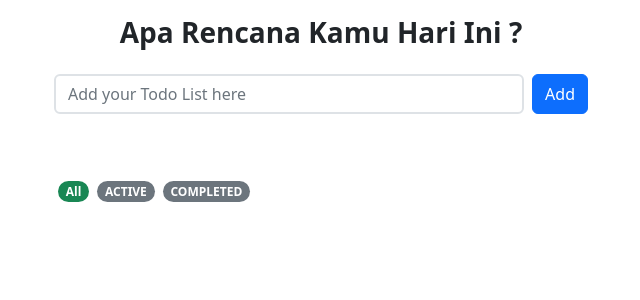
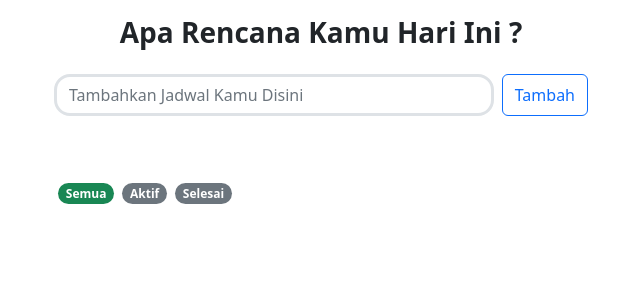
Before and after one commit to Nandazzz/TPA5-TodoListApp, a React (Vite) app: page / in a window 1280 px wide. Shown: the top 300 px of the page, without its empty margins (319-959 px from the left). Built offline with nearby package versions, Linux system fonts and the light colour scheme.

Commit message:
revisi color and text

```diff
--- a/src/components/FormTodo.jsx
+++ b/src/components/FormTodo.jsx
@@ -6,7 +6,6 @@ import { useDispatch } from "react-redux";
 import Swal from "sweetalert2";
 import withReactContent from "sweetalert2-react-content";
 
-//Sweet alert with react content
 const MySwal = withReactContent(Swal);
 
 function FormTodo({ editFormVisibility, editTodo, cancelUpdate }) {
@@ -15,11 +14,9 @@ function FormTodo({ editFormVisibility, editTodo, cancelUpdate }) {
   const [editValue, setEditValue] = useState("");
 
   useEffect(() => {
-    //Catch edit todo from props and set to edit state
     setEditValue(editTodo.todo);
   }, [editTodo]);
 
-  //Submit Todo
   const handleSubmit = (e) => {
     e.preventDefault();
     const todoObj = {
@@ -27,9 +24,9 @@ function FormTodo({ editFormVisibility, editTodo, cancelUpdate }) {
       todo: todoValue,
       isCompleted: false,
     };
-    //Dispatch and send object to action addTodo
+
     dispatch(addTodo(todoObj));
-    MySwal.fire("Success!", "Succesfully added some todo.", "success");
+    MySwal.fire("Behasil!", "Jadwal Kamu Berhasil Ditambahkan");
     e.target.reset();
   };
 
@@ -41,9 +38,9 @@ function FormTodo({ editFormVisibility, editTodo, cancelUpdate }) {
       todo: editValue,
       completed: false,
     };
-    //Dispatch and send object to action editTodoSubmit
+
     dispatch(editTodoSubmit(editObj));
-    MySwal.fire("Success!", "Your todo has been updated.", "success");
+    MySwal.fire("Berhasil!", "Jadwal Kamu Berhasil Diperbaharui");
     e.target.reset();
     cancelUpdate();
   };
@@ -58,13 +55,17 @@ function FormTodo({ editFormVisibility, editTodo, cancelUpdate }) {
           <Form.Group className="d-flex">
             <input
               type="text"
-              className="border border-2 form-control"
+              className="border border-3 form-control rounded-4"
               onChange={(e) => setTodoValue(e.target.value)}
-              placeholder="Add your Todo List here"
+              placeholder="Tambahkan Jadwal Kamu Disini"
               required
             />
-            <Button type="submit" className="submit ms-2">
-              Add
+            <Button
+              type="submit"
+              className="submit ms-2"
+              variant="outline-primary"
+            >
+              Tambah
             </Button>
           </Form.Group>
         </Form>
@@ -79,11 +80,11 @@ function FormTodo({ editFormVisibility, editTodo, cancelUpdate }) {
               value={editValue || ""}
               className="border border-2 form-control"
               onChange={(e) => setEditValue(e.target.value)}
-              placeholder="Update your Todo Items"
+              placeholder="Ubah Jadwal Kamu Disini."
               required
             />
             <Button type="submit" className="submit ms-2">
-              Update
+              Perbaharui
             </Button>
           </Form.Group>
           <Form.Group className="text-center">
@@ -92,7 +93,7 @@ function FormTodo({ editFormVisibility, editTodo, cancelUpdate }) {
               style={{ width: "300px" }}
               onClick={() => cancelUpdate()}
             >
-              BACK
+              Kembali
             </Button>
           </Form.Group>
         </Form>
--- a/src/components/Todos.jsx
+++ b/src/components/Todos.jsx
@@ -16,17 +16,15 @@ function Todos({ handleEditClick, editFormVisibility }) {
 
   const handleRemove = (id) => {
     MySwal.fire({
-      title: "Are you sure want to delete this todo?",
-      text: "You won't be able to revert this!",
-      icon: "warning",
+      title: "Kamu Mau Menghapus Jadwalmu ?",
       showCancelButton: true,
       confirmButtonColor: "#3085d6",
       cancelButtonColor: "#d33",
-      confirmButtonText: "Yes, delete it!",
+      confirmButtonText: "YA, Hapus Jadwal!",
     }).then((result) => {
       if (result.isConfirmed) {
         dispatch(removeTodo(id));
-        MySwal.fire("Deleted!", "Your file has been deleted.", "success");
+        MySwal.fire("Berhasil!", "Jadwal Kamu Berhasil Dihapus.");
       }
     });
   };
@@ -40,7 +38,7 @@ function Todos({ handleEditClick, editFormVisibility }) {
           className={filter == null ? "bg-success mx-1" : "bg-secondary mx-1"}
           onClick={() => setFilter(null)}
         >
-          All
+          Semua
         </Badge>
         <Badge
           pill
@@ -48,7 +46,7 @@ function Todos({ handleEditClick, editFormVisibility }) {
           className={filter == false ? "bg-success mx-1" : "bg-secondary mx-1"}
           onClick={() => setFilter(false)}
         >
-          ACTIVE
+          Aktif
         </Badge>
         <Badge
           pill
@@ -56,7 +54,7 @@ function Todos({ handleEditClick, editFormVisibility }) {
           className={filter == true ? "bg-success mx-1" : "bg-secondary mx-1"}
           onClick={() => setFilter(true)}
         >
-          COMPLETED
+          Selesai
         </Badge>
       </Form.Group>
       {state.map((item) => {
--- a/src/pages/TodoPage.jsx
+++ b/src/pages/TodoPage.jsx
@@ -8,18 +8,14 @@ import Todos from "../components/Todos";
 
 function TodoPage() {
   const dispatch = useDispatch();
-  //Set editFormVisibility state to handle edit form
   const [editFormVisibility, setEditFormVisibility] = useState(false);
-  //Set editTodo state to catch editTodo value from Todos component child
   const [editTodo, setEditTodo] = useState("");
 
-  //Set function handleEditClick to catch todo object value from button edit todo from Todos component child
   const handleEditClick = (todo) => {
     setEditFormVisibility(true);
     setEditTodo(todo);
   };
 
-  //Set function cancelUpdate to cahnge Edit Form visibility to false(hidden)
   const cancelUpdate = () => {
     setEditFormVisibility(false);
   };
```
